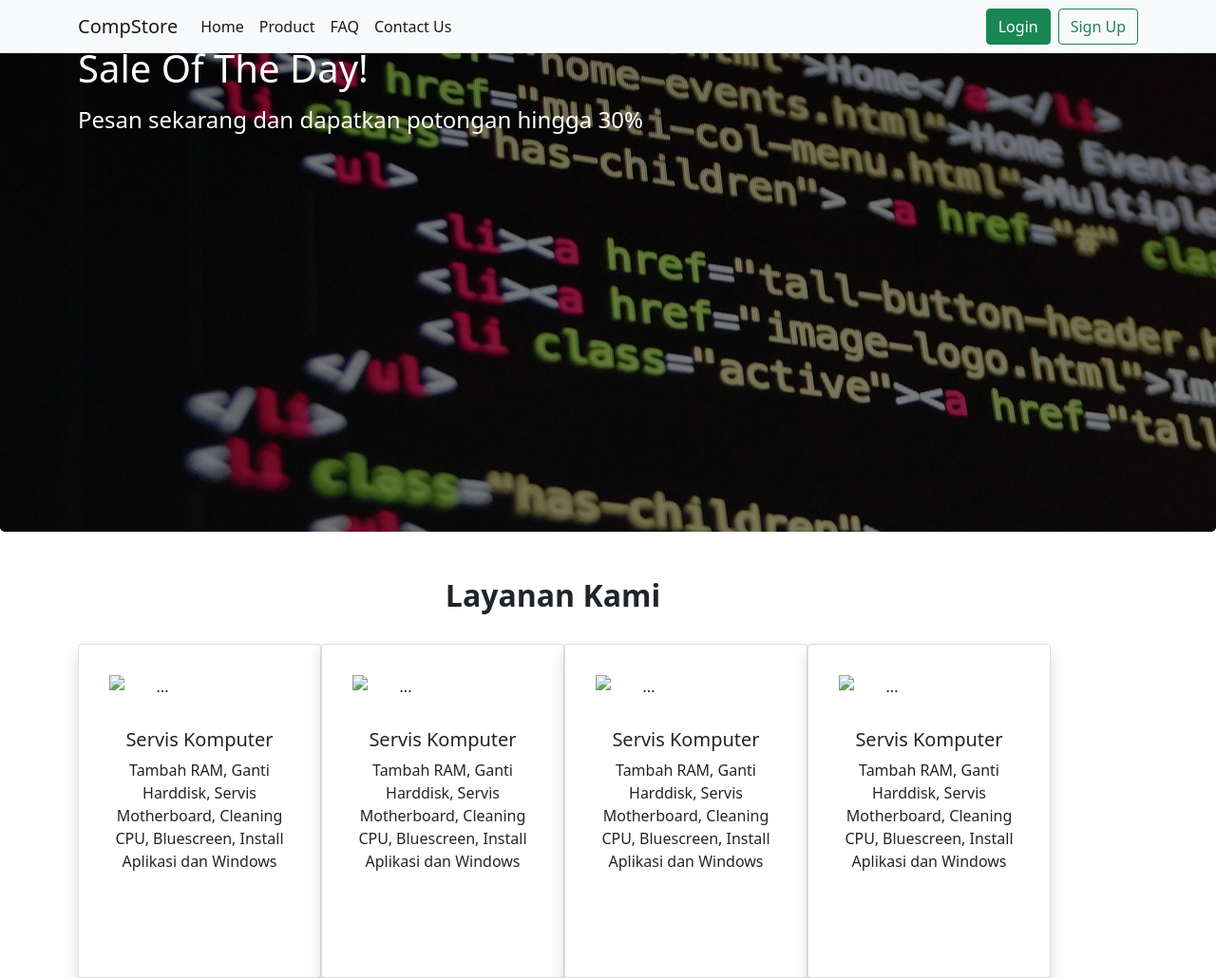
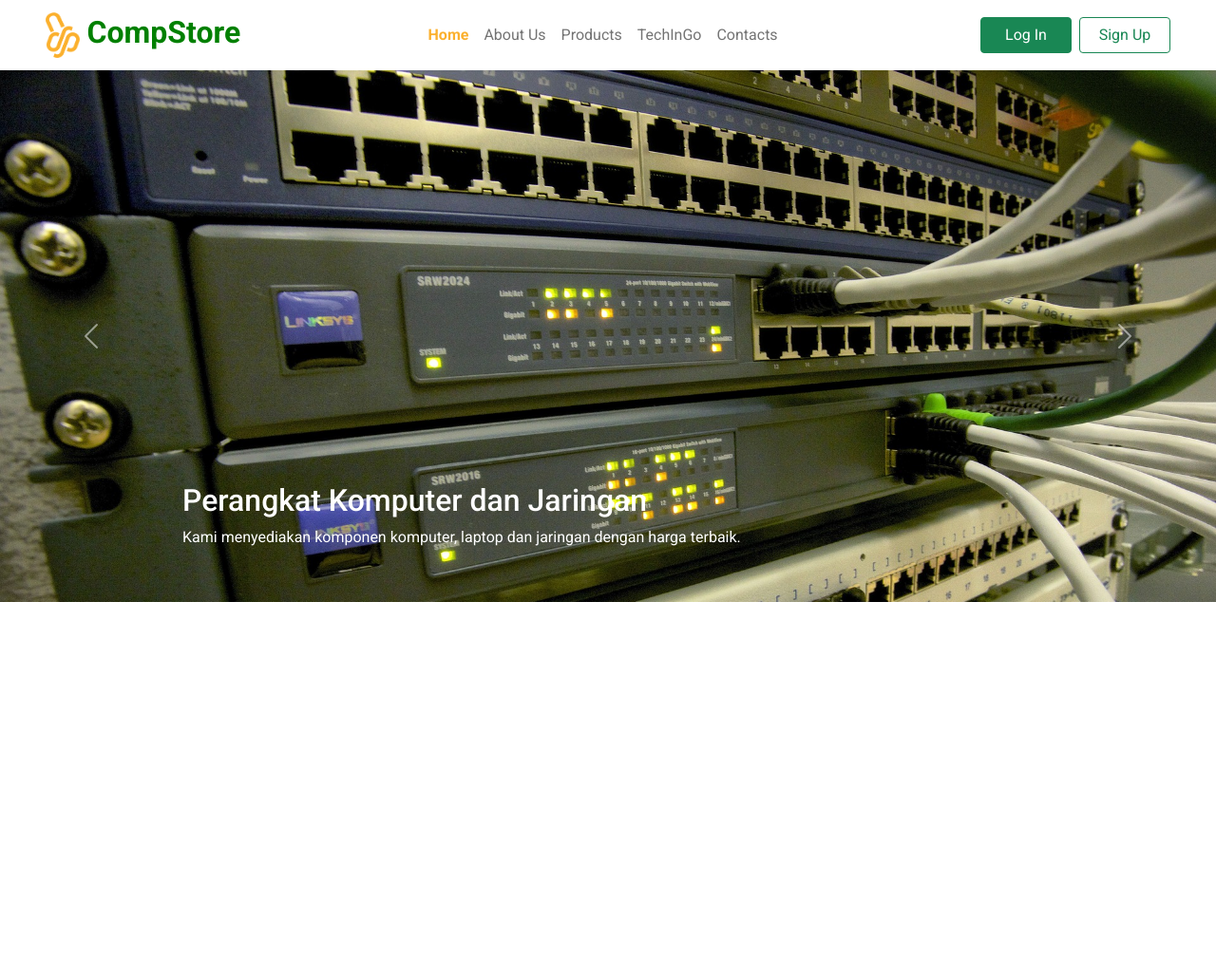
Before and after one commit to RamadhanA1/tugas-akhir-msib, a PHP site: page / in a window 1280 px wide. Shown: the whole page at 95% size. After the commit the page ends 634 px from the top, so only its background shows below. Run offline with PHP 8.4, Linux system fonts and the light colour scheme.

Commit message:
tahap awal home

```diff
--- a/css/style.css
+++ b/css/style.css
@@ -1,7 +1,18 @@
-.hero-text{
-    text-align: left;
-    position: absolute;
-    bottom: 20%;
-    left: 10%;
-    /* transform: translate(-50%, -50%); */
+body{
+    font-family: Roboto, Verdana, Geneva, Tahoma, sans-serif;
 }
+
+.navbar .navbar-nav .nav-link:hover, .navbar .navbar-nav .nav-link.active {
+    color: #FBB02D;
+    font-weight: bold;
+}
+
+nav h2{
+    color: green;
+}
+
+.carousel-item{
+    position: relative;
+    width: 100%;
+    height: 70vh;
+}
--- /dev/null
+++ b/index.html
@@ -0,0 +1,102 @@
+<!doctype html>
+<html lang="en">
+
+<head>
+  <!-- Required meta tags -->
+  <meta charset="utf-8">
+  <meta name="viewport" content="width=device-width, initial-scale=1">
+
+  <!-- Bootstrap CSS -->
+  <link rel="stylesheet" href="css/bootstrap.css">
+  <link rel="stylesheet" href="css/style.css">
+
+  <!-- Google Web Fonts -->
+  <link rel="preconnect" href="https://fonts.googleapis.com">
+  <link rel="preconnect" href="https://fonts.gstatic.com" crossorigin="">
+  <link href="https://fonts.googleapis.com/css2?family=Roboto+Slab:wght@400;600;800&amp;family=Roboto:wght@400;500;700&amp;display=swap" rel="stylesheet">
+
+  <title>CompStore - Belanja Disini Aja!</title>
+</head>
+
+<body>
+
+  <!-- NAVBAR -->
+  <nav class="navbar navbar-expand-lg bg-white navbar-light sticky-top px-4 px-lg-5">
+    <a href="index.html" class="navbar-brand d-flex align-items-center">
+        <h2 class="m-0 fw-bold"><img class="img-fluid me-2" src="img/logo-1.png" alt="" style="height:3rem">CompStore</h2>
+    </a>
+    <button type="button" class="navbar-toggler" data-bs-toggle="collapse" data-bs-target="#navbarCollapse">
+        <span class="navbar-toggler-icon"></span>
+    </button>
+    <div class="collapse navbar-collapse" id="navbarCollapse">
+        <div class="navbar-nav mx-auto pe-4 py-3 py-lg-0">
+            <a href="index.html" class="nav-item nav-link active">Home</a>
+            <a href="#" class="nav-item nav-link">About Us</a>
+            <a href="#" class="nav-item nav-link">Products</a>
+            <a href="#" class="nav-item nav-link">TechInGo</a>
+            <!-- <div class="nav-item dropdown">
+                <a href="#" class="nav-link dropdown-toggle" data-bs-toggle="dropdown">Pages</a>
+                <div class="dropdown-menu bg-light border-0 m-0">
+                    <a href="feature.html" class="dropdown-item">Features</a>
+                    <a href="quote.html" class="dropdown-item">Free Quote</a>
+                    <a href="team.html" class="dropdown-item">Our Team</a>
+                    <a href="testimonial.html" class="dropdown-item">Testimonial</a>
+                    <a href="404.html" class="dropdown-item">404 Page</a>
+                </div>
+            </div> -->
+            <a href="#" class="nav-item nav-link">Contacts</a>
+        </div>
+        <div class="h-100 d-lg-inline-flex align-items-center d-none ">
+            <a href="#"><button class="btn btn-success ms-2" style="width: 6rem;">Log In</button></a>
+            <a href="#"><button class="btn btn-outline-success ms-2" style="width: 6rem;">Sign Up</button></a>
+        </div>
+    </div>
+  </nav>
+
+  <!-- Hero -->
+  <section id="carouselExampleCaptions" class="carousel slide" data-bs-ride="carousel">
+    <!-- <div class="carousel-indicators">
+      <button type="button" data-bs-target="#carouselExampleCaptions" data-bs-slide-to="0" class="active" aria-current="true" aria-label="Slide 1"></button>
+      <button type="button" data-bs-target="#carouselExampleCaptions" data-bs-slide-to="1" aria-label="Slide 2"></button>
+      <button type="button" data-bs-target="#carouselExampleCaptions" data-bs-slide-to="2" aria-label="Slide 3"></button>
+    </div> -->
+    <div class="carousel-inner">
+      <div class="carousel-item active">
+        <img src="img/hero-1.jpg" class="d-block w-100" alt="...">
+        <div class="carousel-caption d-none d-md-block text-start">
+          <h2>Perangkat Komputer dan Jaringan</h2>
+          <p>Kami menyediakan komponen komputer, laptop dan jaringan dengan harga terbaik.</p>
+        </div>
+      </div>
+      <div class="carousel-item">
+        <img src="img/hero-2.jpg" class="d-block w-100" alt="...">
+        <div class="carousel-caption d-none d-md-block text-start">
+          <h2>Jasa Perbaikan Komputer-Jaringan dan Pembuatan Website</h2>
+          <p>Dengan tenaga ahli, kami siap dalam menerima permintaan anda.</p>
+        </div>
+      </div>
+    </div>
+    <button class="carousel-control-prev" type="button" data-bs-target="#carouselExampleCaptions" data-bs-slide="prev">
+      <span class="carousel-control-prev-icon" aria-hidden="true"></span>
+      <span class="visually-hidden">Previous</span>
+    </button>
+    <button class="carousel-control-next" type="button" data-bs-target="#carouselExampleCaptions" data-bs-slide="next">
+      <span class="carousel-control-next-icon" aria-hidden="true"></span>
+      <span class="visually-hidden">Next</span>
+    </button>
+  </section>
+
+
+  <!-- Categories -->
+
+  <!-- <h1>Hello, world!</h1> -->
+
+
+
+
+
+  <!-- Optional JavaScript; choose one of the two! -->
+  <script src="js/bootstrap.js"></script>
+</body>
+
+</html>
--- a/index.php
+++ /dev/null
@@ -1,160 +0,0 @@
-<!doctype html>
-<html lang="en">
-
-<head>
-  <!-- Required meta tags -->
-  <meta charset="utf-8">
-  <meta name="viewport" content="width=device-width, initial-scale=1">
-
-  <!-- Bootstrap CSS -->
-  <link rel="stylesheet" href="css/bootstrap.css">
-  <title>CompStore - Belanja Disini Aja!</title>
-</head>
-
-<body>
-
-  <!-- NAVBAR -->
-  <nav class="navbar navbar-expand-lg navbar-light bg-light fixed-top">
-    <div class="container">
-      <a href="#" class="navbar-brand">CompStore</a>
-
-      <div class="collapse navbar-collapse">
-        <ul class="navbar-nav me-auto mb-2 mb-lg-0">
-          <li class="nav-item">
-            <a href="#" class="nav-link active" aria-current="page">Home</a>
-          </li>
-          <li class="nav-item">
-            <a href="#" class="nav-link active">Product</a>
-          </li>
-          <li class="nav-item">
-            <a href="#" class="nav-link active">FAQ</a>
-          </li>
-          <li class="nav-item">
-            <a href="#" class="nav-link active">Contact Us</a>
-          </li>
-        </ul>
-        <div class="d-flex">
-          <button type="submit" class="btn btn-success me-2">Login</button>
-          <button type="submit" class="btn btn-outline-success">Sign Up</button>
-        </div>
-      </div>
-    </div>
-  </nav>
-
-  <!-- Hero -->
-  <div class="p-5 text-center bg-image rounded-3" style="
-        background-image: linear-gradient(rgba(0, 0, 0, 0.5), rgba(0, 0, 0, 0.5)), url('img/hero-2.jpg');
-        height: 70vh;
-      ">
-    <div class="mask container">
-      <div class="d-flex justify-content-left align-items-center h-100 text-start">
-        <div class="text-white">
-          <h1 class="mb-3">Sale Of The Day!</h1>
-          <h4 class="mb-3">Pesan sekarang dan dapatkan potongan hingga 30%</h4>
-          <!-- <a class="btn btn-outline-light btn-lg" href="#!" role="button">Call to action</a> -->
-        </div>
-      </div>
-    </div>
-  </div>
-
-
-  <!-- Categories -->
-  <section class="container mt-5 text-center align-items-center d-flex">
-      <div class=" ">
-        <h1 class="fs-2 fw-bold" sty>Layanan Kami</h1>
-        <br />
-        <div class="row">
-          <div class="col-3 ms-auto" style="width: 16rem">
-            <div
-              class="rounded-5 card p-3 shadow"
-              style="width: 16rem; min-height: 22rem"
-            >
-              <img
-                style="width: 8rem"
-                src=""
-                class="card-img-top p-3"
-                alt="..."
-              />
-              <div class="card-body">
-                <h5 class="card-title">Servis Komputer</h5>
-                <p class="card-text">
-                  Tambah RAM, Ganti Harddisk, Servis Motherboard, Cleaning CPU,
-                  Bluescreen, Install Aplikasi dan Windows
-                </p>
-              </div>
-            </div>
-          </div>
-          <div class="col-3 ms-auto" style="width: 16rem">
-            <div
-              class="rounded-5 card p-3 shadow"
-              style="width: 16rem; min-height: 22rem"
-            >
-              <img
-                style="width: 8rem"
-                src=""
-                class="card-img-top p-3"
-                alt="..."
-              />
-              <div class="card-body">
-                <h5 class="card-title">Servis Komputer</h5>
-                <p class="card-text">
-                  Tambah RAM, Ganti Harddisk, Servis Motherboard, Cleaning CPU,
-                  Bluescreen, Install Aplikasi dan Windows
-                </p>
-              </div>
-            </div>
-          </div>
-          <div class="col-3 ms-auto" style="width: 16rem">
-            <div
-              class="rounded-5 card p-3 shadow"
-              style="width: 16rem; min-height: 22rem"
-            >
-              <img
-                style="width: 8rem"
-                src=""
-                class="card-img-top p-3"
-                alt="..."
-              />
-              <div class="card-body">
-                <h5 class="card-title">Servis Komputer</h5>
-                <p class="card-text">
-                  Tambah RAM, Ganti Harddisk, Servis Motherboard, Cleaning CPU,
-                  Bluescreen, Install Aplikasi dan Windows
-                </p>
-              </div>
-            </div>
-          </div>
-          <div class="col-3 ms-auto" style="width: 16rem">
-            <div
-              class="rounded-5 card p-3 shadow"
-              style="width: 16rem; min-height: 22rem"
-            >
-              <img
-                style="width: 8rem"
-                src=""
-                class="card-img-top p-3"
-                alt="..."
-              />
-              <div class="card-body">
-                <h5 class="card-title">Servis Komputer</h5>
-                <p class="card-text">
-                  Tambah RAM, Ganti Harddisk, Servis Motherboard, Cleaning CPU,
-                  Bluescreen, Install Aplikasi dan Windows
-                </p>
-              </div>
-            </div>
-          </div>
-        </div>
-      </div>
-    </section>
-  <!-- <h1>Hello, world!</h1> -->
-
-
-
-
-
-  <!-- Optional JavaScript; choose one of the two! -->
-  <script src="js/bootstrap.js"></script>
-</body>
-
-</html>
```
Also changed, not shown: img/logo-1.png (added), img/logo.svg (added).
